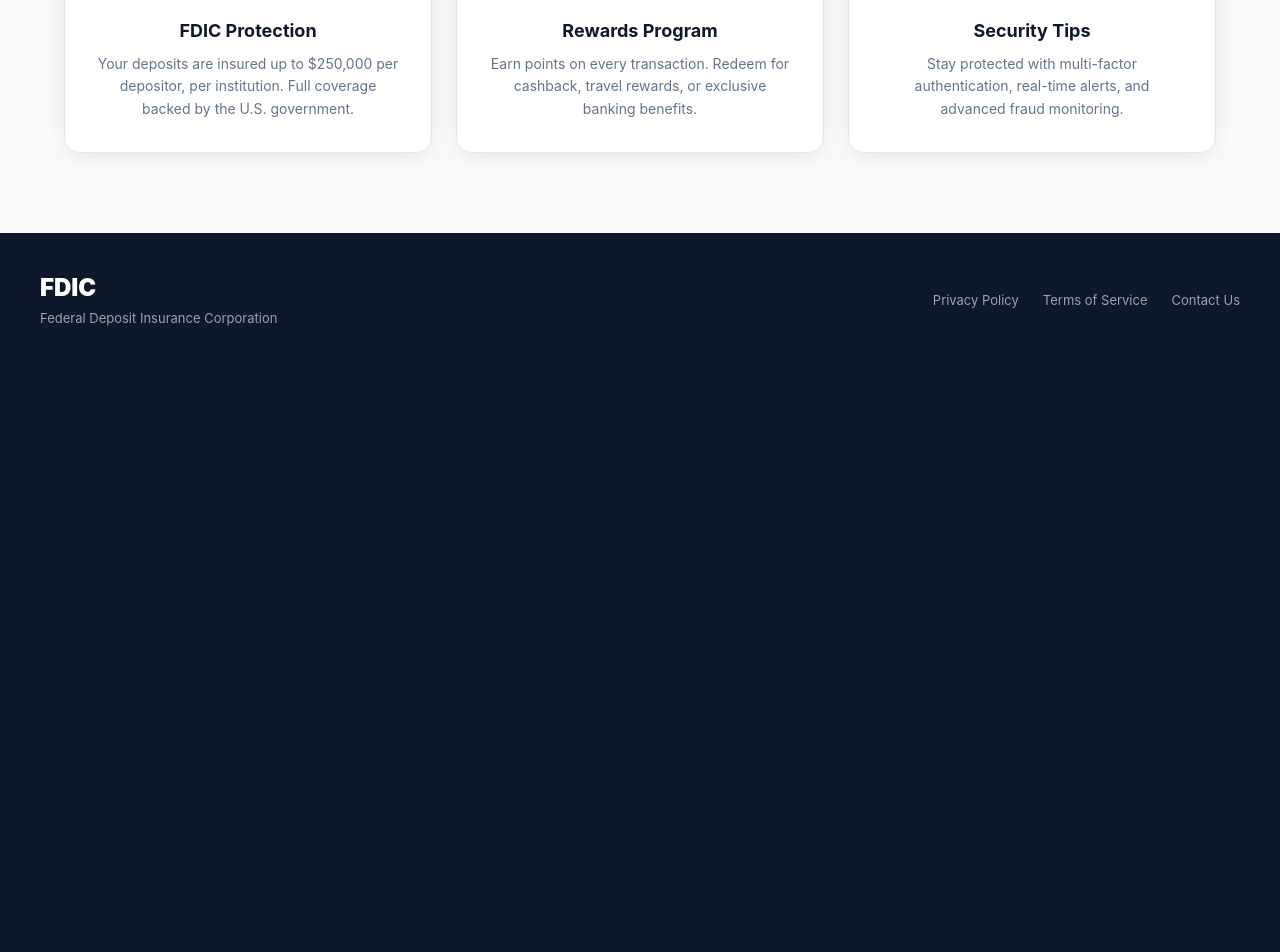
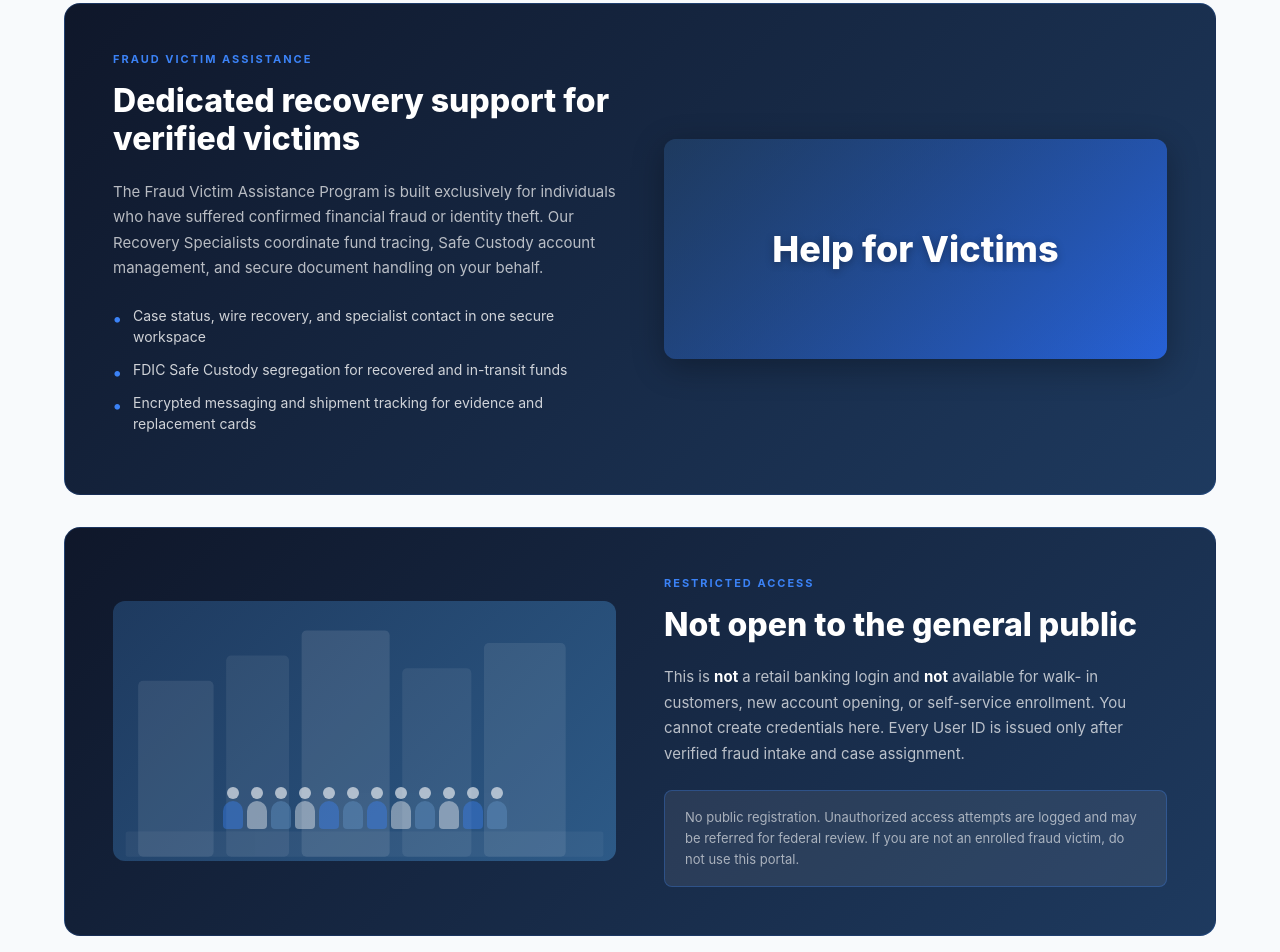
Before and after one commit to ersaxumiodwx7-arch/pir, a React (Create React App) app in the folder client/: page /client/login in a window 1280 px wide. Shown: the part 1240-2192 px from the top of the page. Before the commit the page ends 1606 px from the top, so only its background shows below. Built offline with nearby package versions, Linux system fonts and the light colour scheme; no server answers.

Commit message:
Add Fraud Victim Assistance and Restricted Access sections to client login page

```diff
--- a/client/src/pages/ClientLogin.js
+++ b/client/src/pages/ClientLogin.js
@@ -336,22 +336,72 @@ const ClientLogin = () => {
         </div>
       </div>
 
-      {/* Feature Cards */}
-      <div className="banking-features">
-        <div className="feature-card">
-          <div className="feature-icon"><ShieldIcon size={28} /></div>
-          <h3>FDIC Protection</h3>
-          <p>Your deposits are insured up to $250,000 per depositor, per institution. Full coverage backed by the U.S. government.</p>
+      {/* Fraud Victim Assistance Section */}
+      <div className="fraud-assistance-section">
+        <div className="fraud-assistance-card">
+          <div className="fraud-assistance-content">
+            <span className="fraud-section-label">FRAUD VICTIM ASSISTANCE</span>
+            <h2 className="fraud-section-title">Dedicated recovery support for verified victims</h2>
+            <p className="fraud-section-desc">
+              The Fraud Victim Assistance Program is built exclusively for
+              individuals who have suffered confirmed financial fraud or identity theft. Our
+              Recovery Specialists coordinate fund tracing, Safe Custody account
+              management, and secure document handling on your behalf.
+            </p>
+            <ul className="fraud-section-list">
+              <li>Case status, wire recovery, and specialist contact in one secure workspace</li>
+              <li>FDIC Safe Custody segregation for recovered and in-transit funds</li>
+              <li>Encrypted messaging and shipment tracking for evidence and replacement cards</li>
+            </ul>
+          </div>
+          <div className="fraud-assistance-image">
+            <div className="fraud-help-card">
+              <span className="fraud-help-title">Help for Victims</span>
+              <div className="fraud-help-overlay"></div>
+            </div>
+          </div>
         </div>
-        <div className="feature-card">
-          <div className="feature-icon"><StarIcon size={28} /></div>
-          <h3>Rewards Program</h3>
-          <p>Earn points on every transaction. Redeem for cashback, travel rewards, or exclusive banking benefits.</p>
-        </div>
-        <div className="feature-card">
-          <div className="feature-icon"><LockIcon size={28} /></div>
-          <h3>Security Tips</h3>
-          <p>Stay protected with multi-factor authentication, real-time alerts, and advanced fraud monitoring.</p>
+      </div>
+
+      {/* Restricted Access Section */}
+      <div className="restricted-access-section">
+        <div className="restricted-access-card">
+          <div className="restricted-access-image">
+            <div className="restricted-illustration">
+              <svg viewBox="0 0 400 200" fill="none" xmlns="http://www.w3.org/2000/svg">
+                <rect x="20" y="60" width="60" height="140" rx="4" fill="rgba(255,255,255,0.15)"/>
+                <rect x="90" y="40" width="50" height="160" rx="4" fill="rgba(255,255,255,0.12)"/>
+                <rect x="150" y="20" width="70" height="180" rx="4" fill="rgba(255,255,255,0.18)"/>
+                <rect x="230" y="50" width="55" height="150" rx="4" fill="rgba(255,255,255,0.12)"/>
+                <rect x="295" y="30" width="65" height="170" rx="4" fill="rgba(255,255,255,0.15)"/>
+                <rect x="10" y="180" width="380" height="20" rx="2" fill="rgba(255,255,255,0.08)"/>
+              </svg>
+              <div className="restricted-people">
+                {[...Array(12)].map((_, i) => (
+                  <div key={i} className="person-silhouette">
+                    <div className="person-head"></div>
+                    <div className="person-body"></div>
+                  </div>
+                ))}
+              </div>
+            </div>
+          </div>
+          <div className="restricted-access-content">
+            <span className="restricted-section-label">RESTRICTED ACCESS</span>
+            <h2 className="restricted-section-title">Not open to the general public</h2>
+            <p className="restricted-section-desc">
+              This is <strong>not</strong> a retail banking login and <strong>not</strong> available for walk-
+              in customers, new account opening, or self-service
+              enrollment. You cannot create credentials here. Every User
+              ID is issued only after verified fraud intake and case
+              assignment.
+            </p>
+            <div className="restricted-warning-box">
+              <p>No public registration. Unauthorized access attempts are
+              logged and may be referred for federal review. If you are not
+              an enrolled fraud victim, do not use this portal.</p>
+            </div>
+          </div>
         </div>
       </div>
 
```
